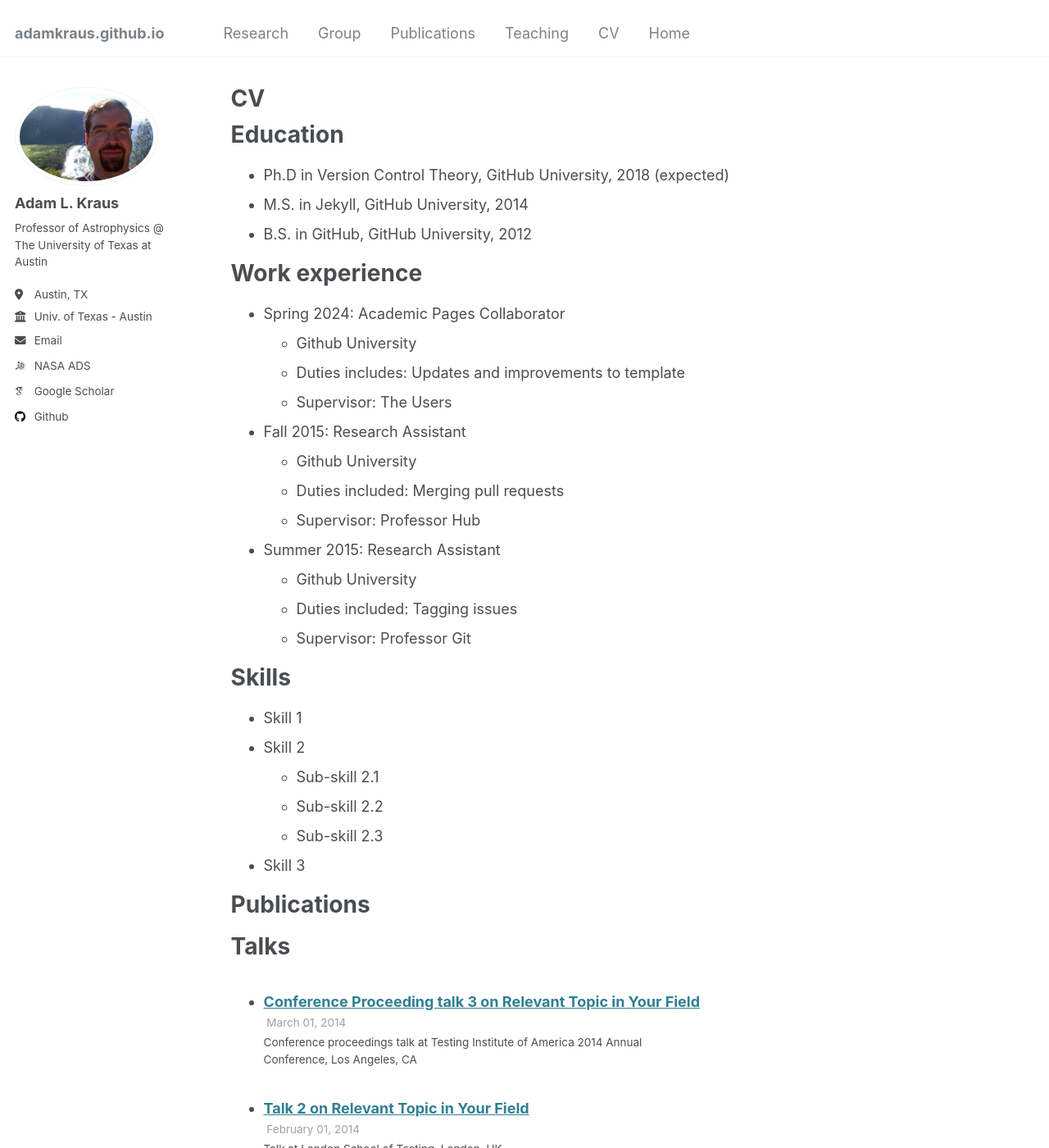
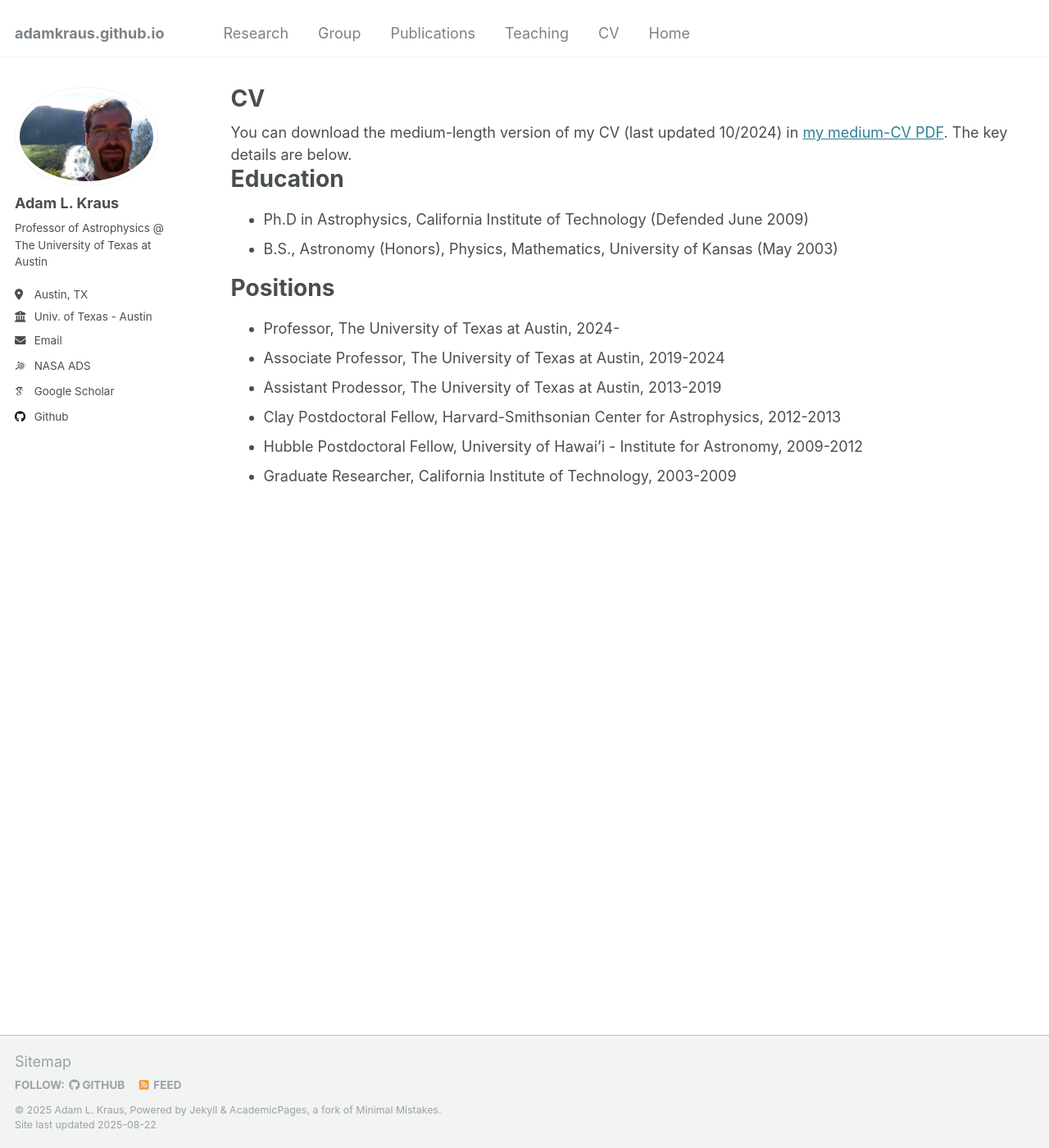
Before and after one commit to adamkraus/adamkraus.github.io, a Jekyll site: the page built from _pages/cv.md, in a window 1280 px wide and 1400 px high. Shown: the whole window at 82% size. Built offline with Jekyll 4.4.1, drawn with Linux system fonts in a browser that asks for light colours; some web fonts are replaced; some of the changed text lies outside the part shown.

Commit message:
Update cv.md

```diff
--- a/_pages/cv.md
+++ b/_pages/cv.md
@@ -9,56 +9,19 @@ redirect_from:
 
 {% include base_path %}
 
+
+<div class="wordwrap">You can download the medium-length version of my CV (last updated 10/2024) in <a href="https://adamkraus.github.io/files/cvlong2024.pdf">my medium-CV PDF</a>. The key details are below.</div>
+
 Education
 ======
-* Ph.D in Version Control Theory, GitHub University, 2018 (expected)
-* M.S. in Jekyll, GitHub University, 2014
-* B.S. in GitHub, GitHub University, 2012
+* Ph.D in Astrophysics, California Institute of Technology (Defended June 2009)
+* B.S., Astronomy (Honors), Physics, Mathematics, University of Kansas (May 2003)
 
-Work experience
+Positions
 ======
-* Spring 2024: Academic Pages Collaborator
-  * Github University
-  * Duties includes: Updates and improvements to template
-  * Supervisor: The Users
-
-* Fall 2015: Research Assistant
-  * Github University
-  * Duties included: Merging pull requests
-  * Supervisor: Professor Hub
-
-* Summer 2015: Research Assistant
-  * Github University
-  * Duties included: Tagging issues
-  * Supervisor: Professor Git
-
-Skills
-======
-* Skill 1
-* Skill 2
-  * Sub-skill 2.1
-  * Sub-skill 2.2
-  * Sub-skill 2.3
-* Skill 3
-
-Publications
-======
-  <ul>{% for post in site.publications reversed %}
-    {% include archive-single-cv.html %}
-  {% endfor %}</ul>
-
-Talks
-======
-  <ul>{% for post in site.talks reversed %}
-    {% include archive-single-talk-cv.html  %}
-  {% endfor %}</ul>
-
-Teaching
-======
-  <ul>{% for post in site.teaching reversed %}
-    {% include archive-single-cv.html %}
-  {% endfor %}</ul>
-
-Service and leadership
-======
-* Currently signed in to 43 different slack teams
+* Professor, The University of Texas at Austin, 2024-
+* Associate Professor, The University of Texas at Austin, 2019-2024
+* Assistant Prodessor, The University of Texas at Austin, 2013-2019
+* Clay Postdoctoral Fellow,  Harvard-Smithsonian Center for Astrophysics, 2012-2013
+* Hubble Postdoctoral Fellow, University of Hawai'i - Institute for Astronomy, 2009-2012
+* Graduate Researcher, California Institute of Technology, 2003-2009
```
